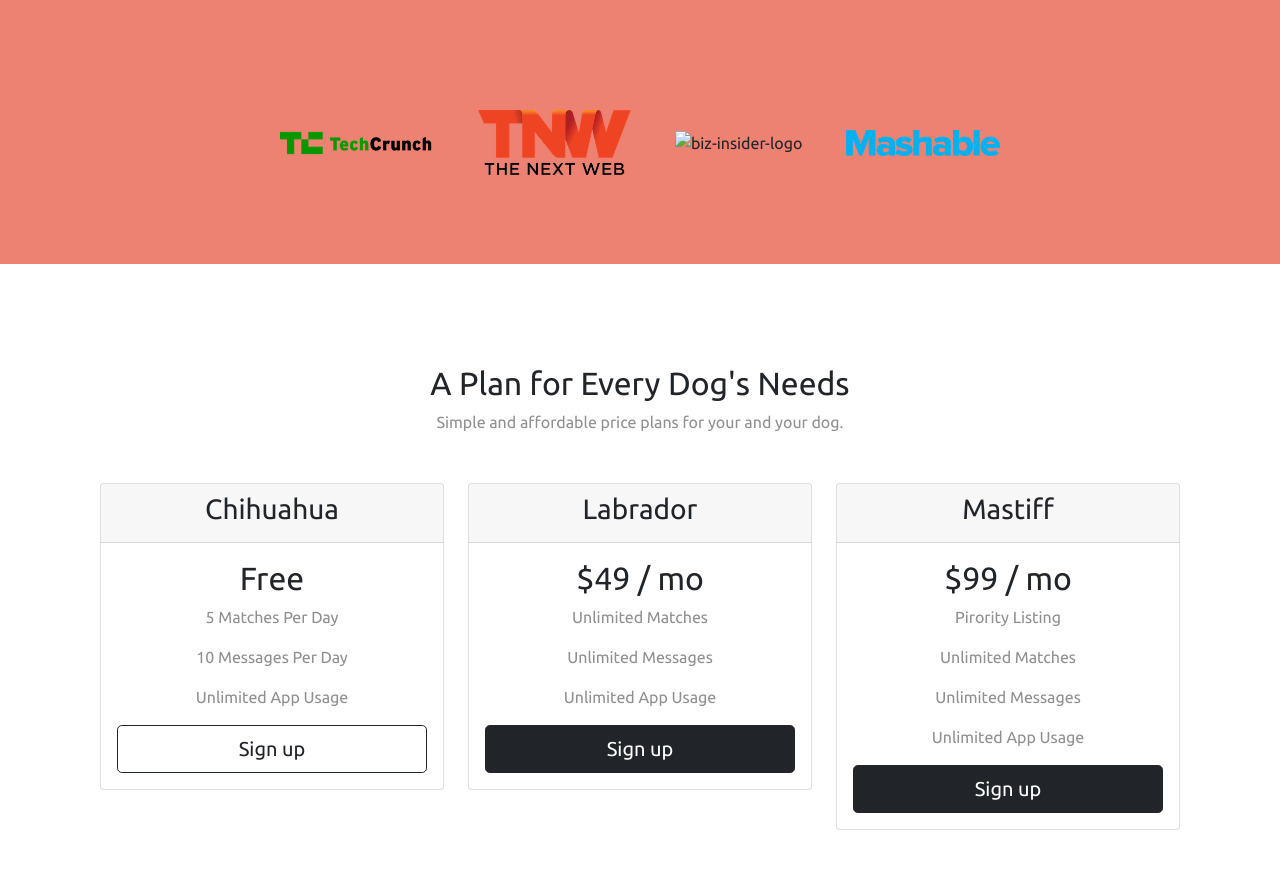
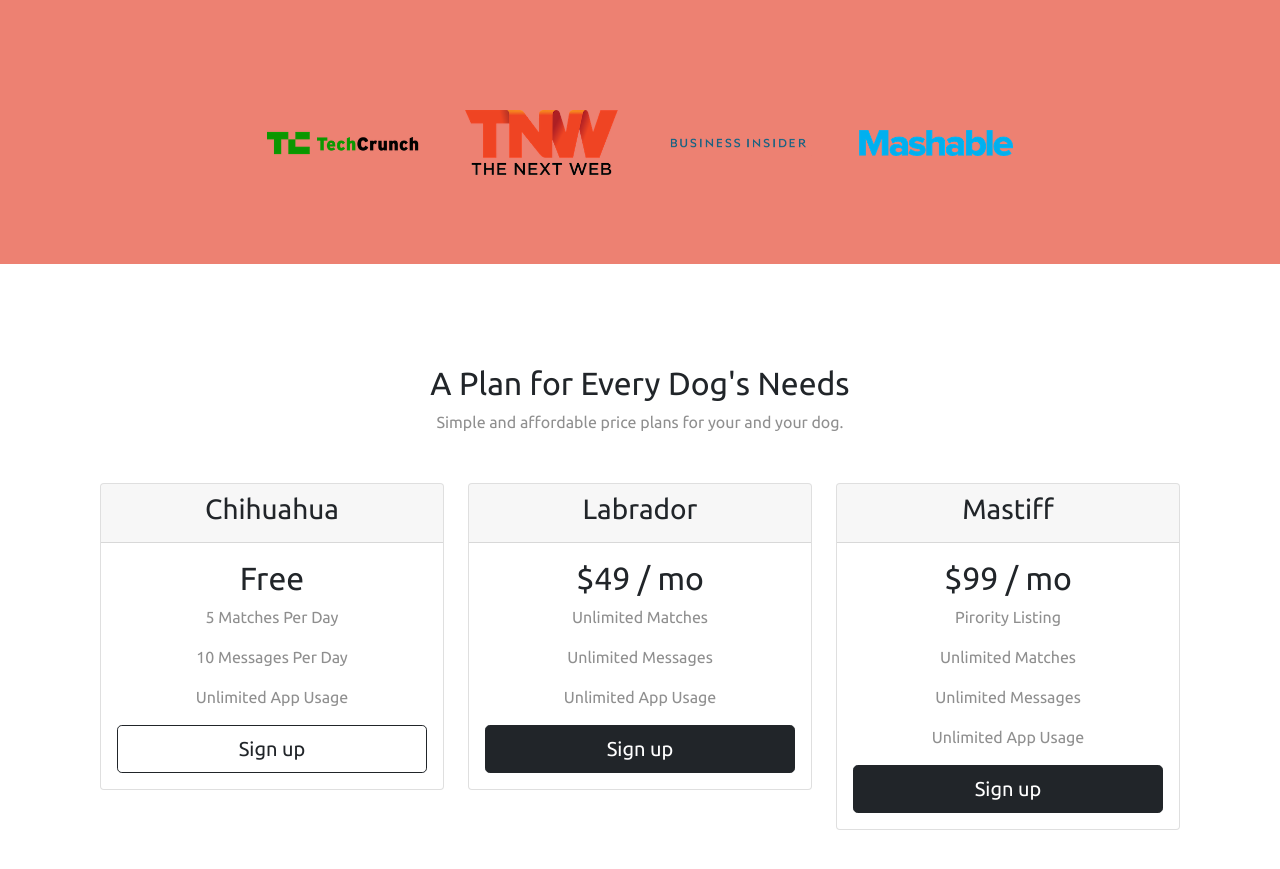
Before and after one commit to MrRjb/tindog, a plain HTML site: page index.html in a window 1280 px wide. Shown: the part 1680-2549 px from the top of the page. Drawn offline with nearby package versions, Linux system fonts and the light colour scheme.

Commit message:
Update index.html

```diff
--- a/index.html
+++ b/index.html
@@ -137,9 +137,9 @@
 
   <section id="press">
 
-    <img class="press-logo" src="techcrunch.png" alt="tc-logo">
+    <img class="press-logo" src="TechCrunch.png" alt="tc-logo">
     <img class="press-logo" src="tnw.png" alt="tnw-logo">
-    <img class="press-logo" src="izinsider.png" alt="biz-insider-logo">
+    <img class="press-logo" src="bizinsider.png" alt="biz-insider-logo">
     <img class="press-logo" src="mashable.png" alt="mashable-logo">
 
   </section>
```
